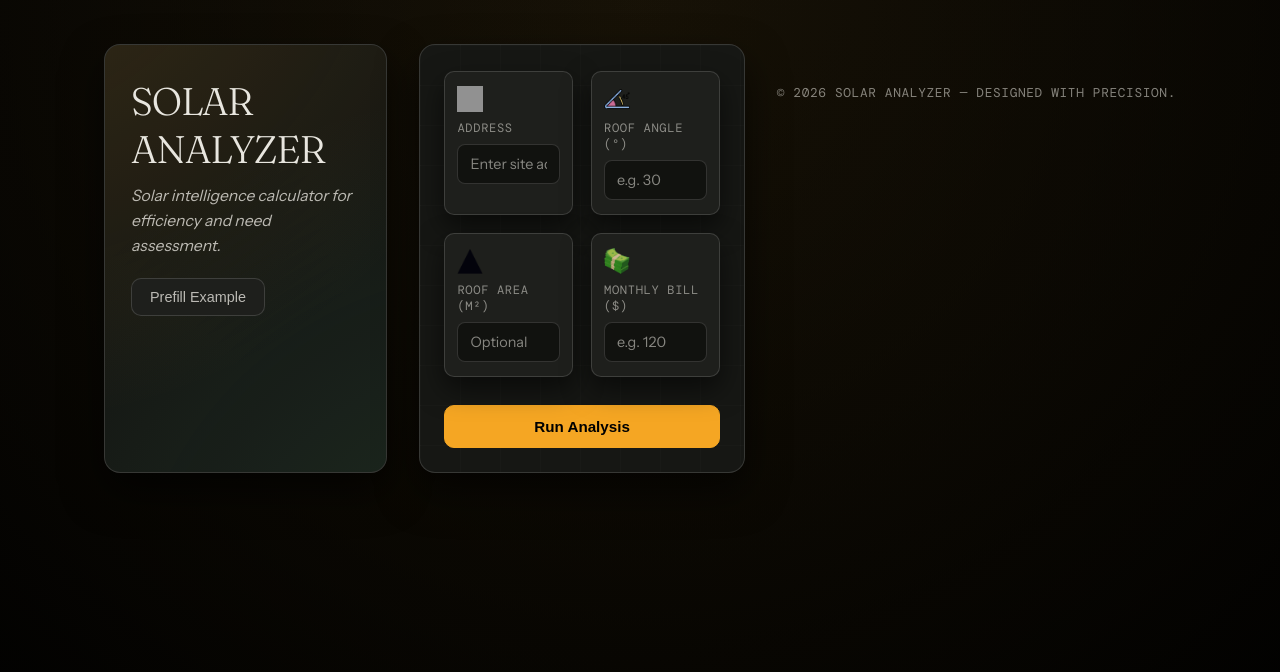
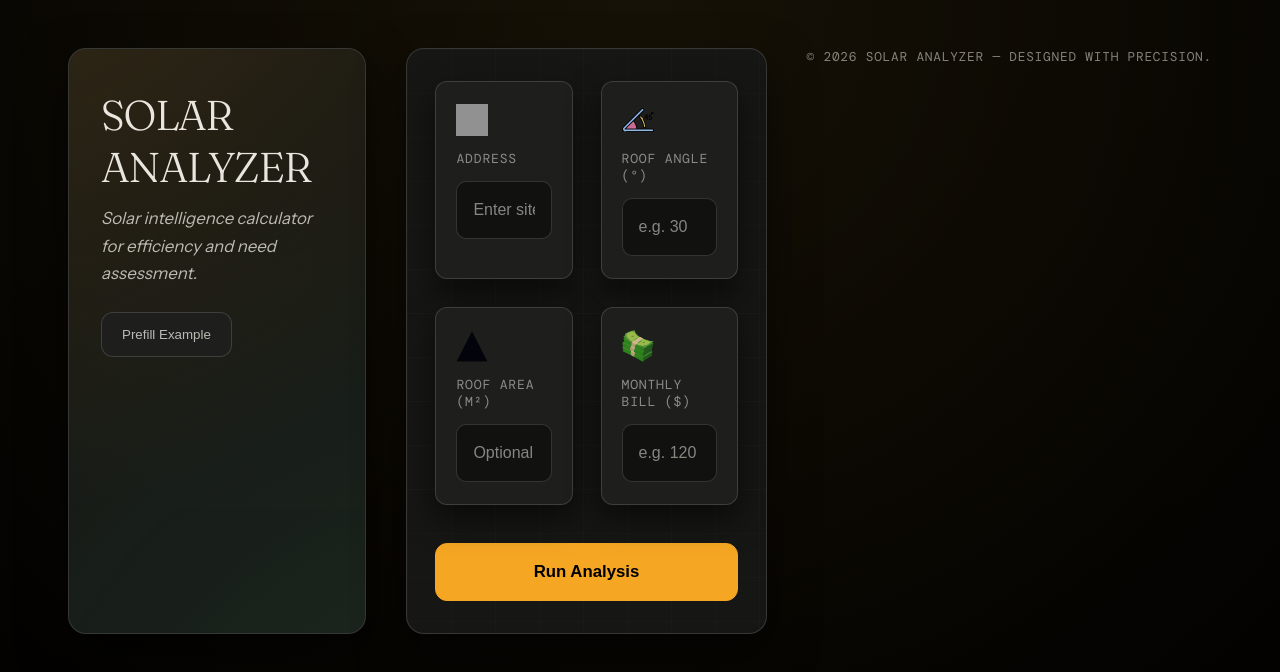
Before and after one commit to k333sh/solar-analyzer, a Next.js app: page / in a window 1280 px wide. Shown: the top 672 px of the page. Built offline with nearby package versions, Linux system fonts and the light colour scheme; grey boxes are pictures that could not be loaded.

Commit message:
asasaaaaaxxd

```diff
--- a/app/globals.css
+++ b/app/globals.css
@@ -31,10 +31,10 @@
   --line: rgba(255,255,255,0.08);
   --line2: rgba(255,255,255,0.14);
 
-  --r: 10px;
+  --r: 12px;
 }
 
-/* APP BODY */
+/* BODY */
 .app-body {
   min-height: 100vh;
   background:
@@ -50,7 +50,7 @@
 .page {
   max-width: 960px;
   margin: 0 auto;
-  padding: 44px 24px 40px;
+  padding: 48px 28px;
 }
 
 /* TYPOGRAPHY */
@@ -59,7 +59,7 @@
   font-family: "Fraunces", serif;
   font-weight: 300;
   letter-spacing: -0.03em;
-  font-size: 2.4rem;
+  font-size: 2.6rem;
   color: var(--txt);
 }
 
@@ -67,8 +67,8 @@
 label,
 .sec-label {
   font-family: "DM Mono", monospace;
-  font-size: 0.76rem;
-  letter-spacing: 0.05em;
+  font-size: 0.8rem;
+  letter-spacing: 0.06em;
   text-transform: uppercase;
   color: var(--txt3);
 }
@@ -76,40 +76,42 @@ label,
 .metric-value {
   font-family: "Fraunces", serif;
   font-weight: 300;
-  font-size: 1.8rem;
+  font-size: 2rem;
 }
 
-/* CARDS / CONTAINERS */
+/* CARDS */
 .card {
   background: var(--bg3);
   border: 1px solid var(--line2);
   border-radius: var(--r);
-  padding: 18px 18px 16px;
+  padding: 26px 24px;
   box-shadow: 0 18px 40px rgba(0,0,0,0.45);
+  min-height: 160px;
 }
 
 .card-title {
   font-family: "Fraunces", serif;
   font-weight: 300;
   letter-spacing: -0.02em;
-  font-size: 1.2rem;
-  margin-bottom: 12px;
+  font-size: 1.3rem;
+  margin-bottom: 16px;
   color: var(--txt2);
 }
 
-/* INPUT FIELDS */
+/* INPUTS */
 .field-input,
 .input-card-control,
 input,
 select {
   width: 100%;
-  padding: 10px 12px;
-  border-radius: 8px;
+  padding: 16px 16px;
+  border-radius: 10px;
   border: 1px solid var(--line2);
   background: #11120F;
   color: var(--txt);
-  font-family: "Instrument Sans", sans-serif;
-  font-size: 0.9rem;
+  font-size: 1rem;
+  line-height: 1.5;
+  min-height: 54px;
 }
 
 .field-input::placeholder,
@@ -117,8 +119,6 @@ select {
   color: var(--txt3);
 }
 
-.field-input:focus,
-.input-card-control:focus,
 input:focus,
 select:focus {
   outline: none;
@@ -135,21 +135,22 @@ select:focus {
   background: var(--sol);
   color: #000;
   font-weight: 600;
-  font-size: 0.95rem;
-  padding: 12px 18px;
+  font-size: 1rem;
+  padding: 16px 20px;
   cursor: pointer;
-  transition: transform 0.15s ease, box-shadow 0.15s ease, background 0.15s ease, color 0.15s ease;
+  transition: 0.2s ease;
 }
 
 .btn-primary:hover,
 .btn-run:hover,
 .btn:hover {
-  transform: translateY(-1px);
+  transform: translateY(-2px);
   box-shadow: 0 4px 20px var(--sol-glow);
   background: #11120F;
   color: var(--sol);
 }
 
+/* SECONDARY BUTTON */
 .btn-secondary,
 .btn-prefill {
   border-radius: var(--r);
@@ -157,34 +158,24 @@ select:focus {
   background: var(--bg3);
   color: var(--txt2);
   font-weight: 500;
-  font-size: 0.9rem;
-  padding: 10px 18px;
+  padding: 14px 20px;
   cursor: pointer;
-  transition: transform 0.15s ease, box-shadow 0.15s ease, background 0.15s ease, color 0.15s ease, border-color 0.15s ease;
+  transition: 0.2s ease;
 }
 
 .btn-secondary:hover,
 .btn-prefill:hover {
-  transform: translateY(-1px);
-  box-shadow: 0 4px 18px rgba(0,0,0,0.6);
+  transform: translateY(-2px);
   border-color: var(--sol);
   color: var(--sol);
 }
 
-/* FOOTER */
-.footer {
-  text-align: center;
-  margin-top: 40px;
-  color: var(--txt3);
-  font-size: 0.8rem;
-}
-
-/* ANIMATIONS */
+/* ANIMATION */
 .fadeUp {
-  animation: fadeUp 0.4s ease;
+  animation: fadeUp 0.45s ease;
 }
 
 @keyframes fadeUp {
-  from { opacity: 0; transform: translateY(14px); }
+  from { opacity: 0; transform: translateY(16px); }
   to { opacity: 1; transform: translateY(0); }
 }
--- a/app/home.css
+++ b/app/home.css
@@ -1,9 +1,9 @@
 /* LAYOUT */
 .home-layout {
   display: flex;
-  gap: 32px;
-  padding: 44px 24px;
-  max-width: 1120px;
+  gap: 40px;
+  padding: 48px 28px;
+  max-width: 1200px;
   margin: 0 auto;
 }
 
@@ -11,12 +11,13 @@
 .home-left {
   flex: 1;
   background: var(--bg2);
-  border-radius: 16px;
+  border-radius: 18px;
   border: 1px solid var(--line2);
-  padding: 32px 26px;
+  padding: 40px 32px;
   position: relative;
   overflow: hidden;
-  box-shadow: 0 18px 40px rgba(0,0,0,0.6);
+  min-height: 420px;
+  box-shadow: 0 20px 48px rgba(0,0,0,0.55);
 }
 
 .home-left::before {
@@ -35,26 +36,27 @@
 }
 
 .home-title {
-  margin-bottom: 10px;
+  margin-bottom: 12px;
 }
 
 .home-subtitle {
-  font-size: 0.98rem;
+  font-size: 1.05rem;
   color: var(--txt2);
-  line-height: 1.6;
-  max-width: 320px;
+  line-height: 1.65;
+  max-width: 360px;
 }
 
 /* RIGHT PANEL */
 .home-right {
-  flex: 1.2;
+  flex: 1.3;
   background: var(--bg2);
-  border-radius: 16px;
+  border-radius: 18px;
   border: 1px solid var(--line2);
-  padding: 26px 24px 24px;
+  padding: 32px 28px;
   position: relative;
   overflow: hidden;
-  box-shadow: 0 18px 40px rgba(0,0,0,0.6);
+  min-height: 520px;
+  box-shadow: 0 20px 48px rgba(0,0,0,0.55);
 }
 
 .home-right::before {
@@ -64,7 +66,7 @@
   background-image:
     linear-gradient(rgba(255,255,255,0.03) 1px, transparent 1px),
     linear-gradient(90deg, rgba(255,255,255,0.03) 1px, transparent 1px);
-  background-size: 40px 40px;
+  background-size: 44px 44px;
   opacity: 0.6;
   pointer-events: none;
 }
@@ -74,8 +76,8 @@
   position: relative;
   z-index: 1;
   display: grid;
-  grid-template-columns: repeat(2, minmax(0, 1fr));
-  gap: 18px;
+  grid-template-columns: repeat(2, 1fr);
+  gap: 28px;
 }
 
 /* INPUT CARD */
@@ -83,11 +85,12 @@
   background: var(--bg3);
   border-radius: var(--r);
   border: 1px solid var(--line2);
-  padding: 14px 12px;
+  padding: 22px 20px;
   display: flex;
   flex-direction: column;
-  gap: 8px;
-  box-shadow: 0 12px 28px rgba(0,0,0,0.55);
+  gap: 14px;
+  min-height: 160px;
+  box-shadow: 0 14px 32px rgba(0,0,0,0.55);
   opacity: 0;
   animation: fadeUp 0.5s ease forwards;
 }
@@ -98,15 +101,15 @@
 .input-card:nth-child(4) { animation-delay: 0.2s; }
 
 .input-icon {
-  width: 26px;
-  height: 26px;
+  width: 32px;
+  height: 32px;
   opacity: 0.9;
 }
 
 .input-card-label {
   font-family: "DM Mono", monospace;
-  font-size: 0.76rem;
-  letter-spacing: 0.05em;
+  font-size: 0.82rem;
+  letter-spacing: 0.06em;
   text-transform: uppercase;
   color: var(--txt3);
 }
@@ -115,18 +118,20 @@
 .btn-run {
   grid-column: span 2;
   margin-top: 10px;
+  padding: 18px;
+  font-size: 1.05rem;
 }
 
 /* PREFILL BUTTON */
 .btn-prefill {
-  margin-top: 20px;
+  margin-top: 24px;
 }
 
 /* RESPONSIVE */
 @media (max-width: 900px) {
   .home-layout {
     flex-direction: column;
-    padding: 28px 18px;
+    padding: 32px 20px;
   }
 
   .input-grid {
--- a/app/results/results.css
+++ b/app/results/results.css
@@ -1,7 +1,7 @@
 .page {
   max-width: 960px;
   margin: 0 auto;
-  padding: 44px 24px 40px;
+  padding: 48px 28px;
 }
 
 /* TITLE */
@@ -9,28 +9,29 @@
   font-family: "Fraunces", serif;
   font-weight: 300;
   letter-spacing: -0.03em;
-  font-size: 2.2rem;
+  font-size: 2.4rem;
   text-align: center;
   color: var(--txt);
-  margin-bottom: 24px;
+  margin-bottom: 32px;
 }
 
-/* VERDICT / SCORE CARD */
+/* CARD */
 .card {
   background: var(--bg3);
   border-radius: var(--r);
   border: 1px solid var(--line2);
-  padding: 18px 18px 16px;
-  margin-bottom: 18px;
-  box-shadow: 0 18px 40px rgba(0,0,0,0.55);
+  padding: 28px 24px;
+  margin-bottom: 28px;
+  min-height: 180px;
+  box-shadow: 0 20px 48px rgba(0,0,0,0.55);
 }
 
 .card-title {
   font-family: "Fraunces", serif;
   font-weight: 300;
   letter-spacing: -0.02em;
-  font-size: 1.1rem;
-  margin-bottom: 10px;
+  font-size: 1.4rem;
+  margin-bottom: 18px;
   color: var(--txt2);
 }
 
@@ -38,40 +39,41 @@
 .score {
   font-family: "Fraunces", serif;
   font-weight: 300;
-  font-size: 2.6rem;
-  margin-bottom: 8px;
+  font-size: 3rem;
+  margin-bottom: 16px;
   color: var(--txt);
 }
 
 .score-bar {
   width: 100%;
-  height: 10px;
+  height: 16px;
   background: var(--bg4);
   border-radius: 999px;
   overflow: hidden;
-  margin-bottom: 10px;
+  margin-bottom: 18px;
   border: 1px solid var(--line);
 }
 
 .score-fill {
   height: 100%;
   background: var(--sol);
-  box-shadow: 0 0 0 1px rgba(0,0,0,0.4);
-  transition: width 0.8s cubic-bezier(.16,1,.3,1);
+  transition: width 0.9s cubic-bezier(.16,1,.3,1);
 }
 
 /* EXPLANATION */
 .explain {
-  font-size: 0.9rem;
+  font-size: 1rem;
   color: var(--txt2);
-  margin-top: 4px;
+  margin-top: 6px;
+  line-height: 1.55;
 }
 
-/* SUMMARY / BREAKDOWN TEXT */
+/* PARAGRAPHS */
 .card p {
-  font-size: 0.9rem;
+  font-size: 1rem;
   color: var(--txt2);
-  margin-bottom: 4px;
+  margin-bottom: 10px;
+  line-height: 1.55;
 }
 
 .card p strong {
@@ -81,10 +83,11 @@
 /* BUTTON ROW */
 .btn-row {
   text-align: center;
-  margin-top: 26px;
+  margin-top: 32px;
 }
 
-/* BACK BUTTON (uses .btn from globals) */
 .btn-row .btn {
-  min-width: 160px;
+  min-width: 180px;
+  padding: 16px 20px;
+  font-size: 1.05rem;
 }
```
